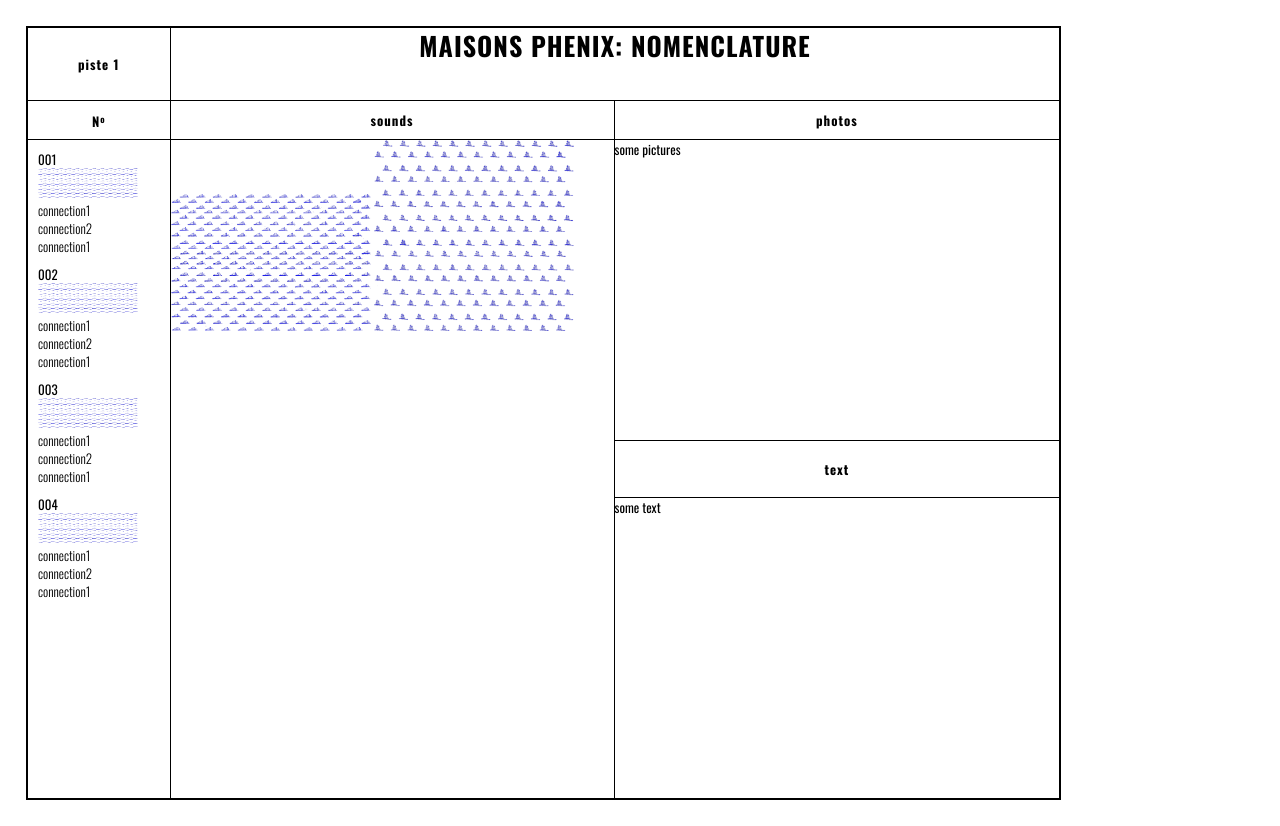
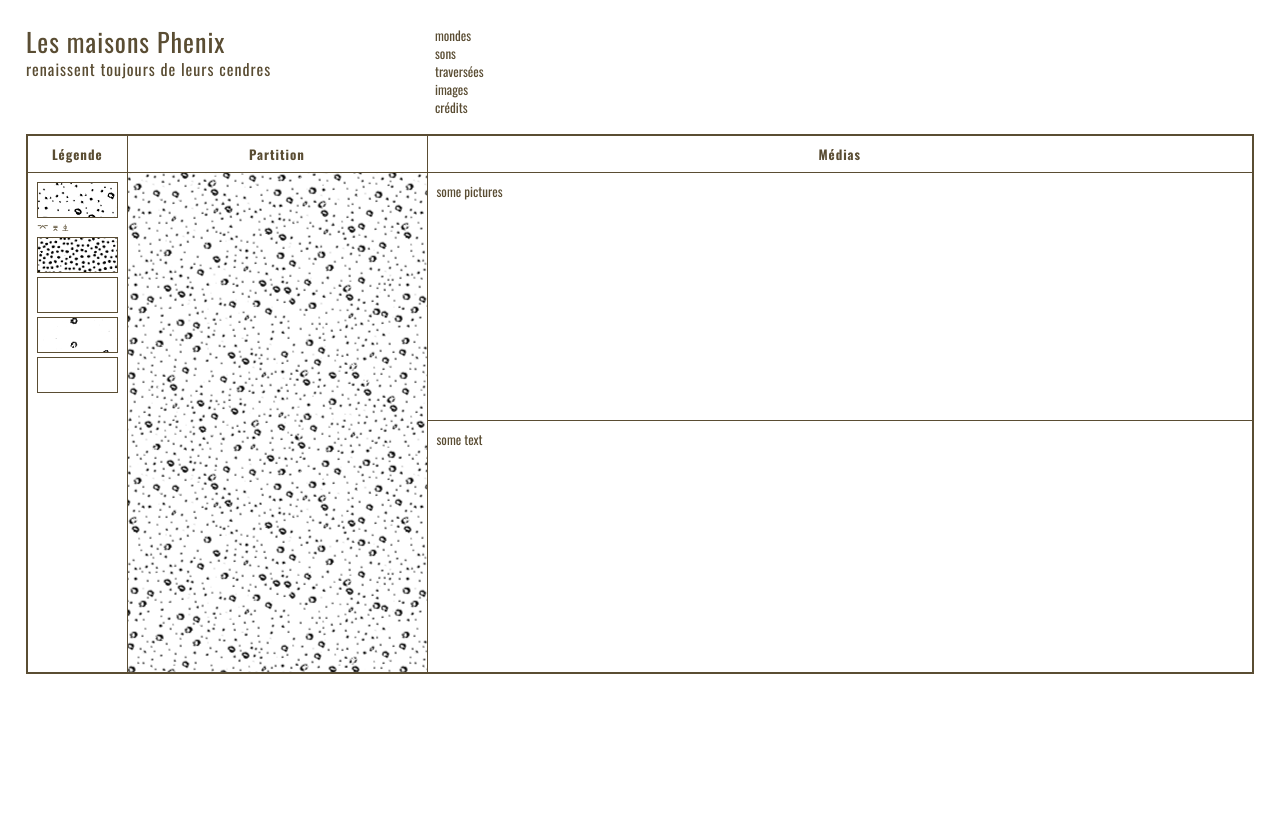
Before and after one commit to osp/osp.work.maisons-phenix.www, a Django app: page /cartouche/ in a window 1280 px wide. After the commit the page ends 674 px from the top, so only its background shows below. Run offline with Django 3.2, Linux system fonts and the light colour scheme; style sheets or scripts are compiled from the project's sources; parts of the project's set-up code (start-up, migrations or seed data) failed here and were passed over; some libraries are stand-ins or nearby versions.

Commit message:
Une mise en page un peu plus soignée et précise, je crois. Les principes de navigation commencent à se mettre en place en totu cas.

```diff
--- a/phenix/static/less/cartouche.less
+++ b/phenix/static/less/cartouche.less
@@ -5,9 +5,6 @@
 @-webkit-keyframes animatedBackground {
 	from { background-position: 0 0; }
 	to { background-position: 0 999%; }
-}
-td	{
-	animation: animatedBackground 20s linear infinite;
 }
 .rocks3 {
     background-image: url('/static/img/rocks3.png')!important;
@@ -41,16 +38,16 @@
     background-image: url('/static/img/sand.png')!important;
     background-repeat: repeat;
 }
-.col1{
-        padding: 9px 50px;
-}
-.col2{
-        padding: 9px 200px;
-}
-.col3{
-        padding: 9px 200px;
-        text-align:center;
-}
+/*.col1{*/
+        /*padding: 9px 50px;*/
+/*}*/
+/*.col2{*/
+        /*padding: 9px 200px;*/
+/*}*/
+/*.col3{*/
+        /*padding: 9px 200px;*/
+        /*text-align:center;*/
+/*}*/
 .vignettes{
     width:100px;
     height:30px,
@@ -58,16 +55,22 @@
 .legende{
     margin:10px;
 }
-p{
+p {
     font-weight: 300;
 
 }
+
+html,
 body {
+    margin: 13px;
+    overflow: hidden;
+}
+
+body {
+    color: #5A4D33;
     font-size: 13px;
     line-height: 18px;
-    margin: 26px;
     font-family: Oswald;
-    /*background-image: url(/static/img/rice.png);*/
 }
 
 sup {
@@ -76,48 +79,90 @@
 }
 
 table {
-    border: 2px solid black;
+    table-layout: fixed;
+    width: 100%;
+    border: 2px solid #5A4D33;
+
+
+    #col-symbols {
+        width: 100px;
+    }
+
+    #col-partition {
+        width: 300px;
+    }
+
+    tbody {
+        height: 500px;
+    }
 
     th, td {
         vertical-align: top;
-
+        padding: 9px;
     }
 
 
     th {
-        border: 1px solid black;
+        border: 1px solid #5A4D33;
         font-weight: 700;
         letter-spacing: 1px;
         vertical-align:middle;
     }
 
     td {
-        /*color: red;*/
-        border: 1px solid black;
-        /*border-right: 1px solid black;*/
-        /*border-left: 1px solid black;*/
-        height: 300px;
+        border: 1px solid #5A4D33;
+        animation: animatedBackground 20s linear infinite;
     }
 }
 
+header {
+    margin-bottom: 18px;
+
+    hgroup {
+        width: 400px;
+        float: left;
+
         h1 {
             font-size: 26px;
-    text-align: center;
-    line-height: 36px;
+            line-height: 32px;
             letter-spacing: 1px;
-    margin-bottom: 36px;
-    text-transform:uppercase;
             vertical-align:middle;
-
         }
 
         h2 {
-    font-size: 18px;
-    /*text-align: center;*/
+            font-size: 16px;
             line-height: 22px;
-    letter-spacing: 2px;
-    margin-bottom: 22px;
+            letter-spacing: 1px;
         }
+    }
+
+    nav {
+        margin-left: 409px;
+    }
+}
+
+
 img{
     width:200px;
 }
+
+.symbol {
+    border: 1px solid #5A4D33;
+    margin-bottom: 4px;
+    height: 34px;
+}
+
+.connexions {
+    font-family: sans;
+    font-size: 10px;
+    line-height: 11px;
+    margin-bottom: 4px;
+
+    li {
+        display: inline;
+    }
+}
+
+#partition {
+        -webkit-animation: animatedBackground 20s linear infinite;
+}
--- a/phenix/templates/cartouche.html
+++ b/phenix/templates/cartouche.html
@@ -9,67 +9,60 @@
 </head>
 <body>
 
+<header>
+    <hgroup>
+        <h1>Les maisons Phenix</h1>
+        <h2>renaissent toujours de leurs cendres</h2>
+    </hgroup>
 
-<table border="0">
+    <nav>
+        <ul>
+            <li>mondes</li>
+            <li>sons</li>
+            <li>traversées</li>
+            <li>images</li>
+            <li>crédits</li>
+        </ul>
+    </nav>
+</header>
 
+<table>
+    <colgroup>
+        <col id="col-symbols">
+        <col id="col-partition">
+        <col id="col-media">
+    </colgroup>
+    <thead>
       <tr>
-	    <th class="col1">piste 1</th>
-	    <th colspan="4"> <h1>Maisons Phenix: nomenclature</h1></th>
-	  <tr>
+            <th class="col1">Légende</th>
+            <th class="col2">Partition</th>
+            <th class="col3">Médias</th>
+      </tr>
+  </thead>
 
-	  <tr>
-            <th class="col1">N<sup>o</sup></th>
-            <th class="col2">sounds</th>
-            <th class="col3">photos</th>
-	  </tr>
-
+  <tbody>
       <tr>
             <td rowspan="3">
-	      <div class="legende">
-	      001<br>
-	      <img class="vignettes" src="{{ STATIC_URL }}img/rice.png" />
-	      <p>connection1</p>
-	      <p>connection2</p>
-	      <p>connection1</p>
-	      </div>
-	      <div class="legende">
-	      002<br>
-	      <img class="vignettes" src="{{ STATIC_URL }}img/rice.png" />
-	      <p>connection1</p>
-	      <p>connection2</p>
-	      <p>connection1</p>
-	      </div>
-	      <div class="legende">
-	      003<br>
-	      <img class="vignettes" src="{{ STATIC_URL }}img/rice.png" />
-	      <p>connection1</p>
-	      <p>connection2</p>
-	      <p>connection1</p>
-	      </div>
-	      <div class="legende">
-	      004<br>
-	      <img class="vignettes" src="{{ STATIC_URL }}img/rice.png" />
-	      <p>connection1</p>
-	      <p>connection2</p>
-	      <p>connection1</p>
-	      </div>
+                <div class="symbol rocks3"></div>
+                <ul class="connexions">
+                    <li>⌤</li>
+                    <li>⌆</li>
+                    <li>⍎</li>
+                </ul>
+                <div class="symbol sand2"></div>
+                <div class="symbol test2"></div>
+                <div class="symbol arbres2"></div>
+                <div class="symbol rice3"></div>
         </td>
-	    <td rowspan="3">
-		<img src="{{ STATIC_URL }}img/rice.png" />
-		<img src="{{ STATIC_URL }}img/plantes_aquatiques.png" />
+        <td rowspan="3" class="rocks3" id="partition">
         </td>
         <td >some pictures</td>
       </tr>
       <tr>
-	    <th class="col3">
-	      <div class="legende">
-		text
-	      </div>
-	    </th>
-	    </tr>
         <tr>
         <td >some text</td>
       </tr>
+      </tbody>
 
 </table>
 
```
Also changed, not shown: phenix/static/less/nomenclature.less (+72 -46 lines), phenix/templates/nomenclature.html (+10 -1 lines), phenix/static/img/mask.png (added), phenix/static/img/mask2.png (added), phenix/static/img/rice-2.png (added), phenix/static/img/rice-3.png (added), phenix/static/img/sand3.png (added). Lines whose indentation alone changed are shown as unchanged.
